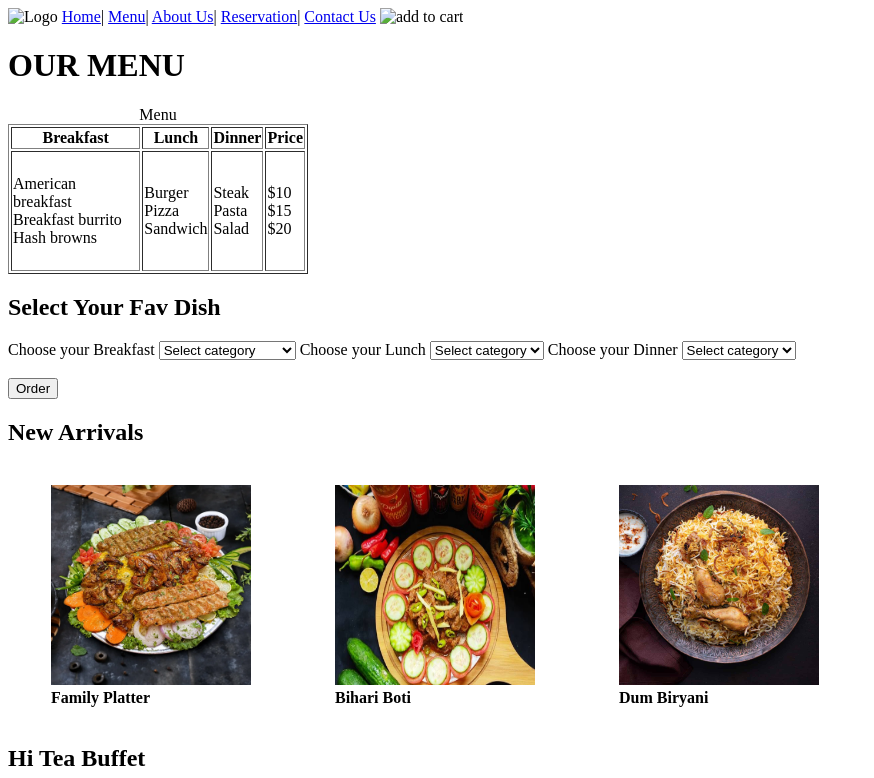
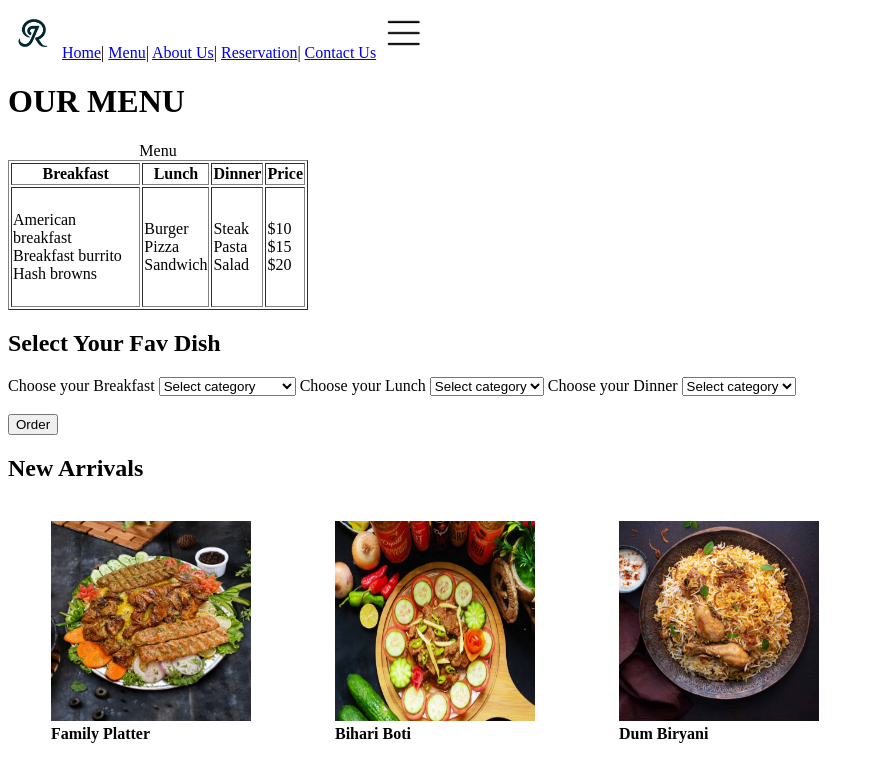
Before and after one commit to Beenish16/R-Jweb, a plain HTML site: page menu.html in a window 1280 px wide. Shown: the top 778 px of the page, without its empty margins (0-874 px from the left). Drawn offline with Linux system fonts and the light colour scheme.

Commit message:
Initial commit - Upload restaurant website project

```diff
--- a/menu.html
+++ b/menu.html
@@ -10,13 +10,13 @@
 <body>
 
     <nav>
-        <img src="/images/logo res.webp" alt="Logo" width="50" height="50">
+        <img src="/images/RJ.jpg" alt="Logo" width="50" height="50">
         <a href="index.html">Home</a>|
         <a href="menu.html">Menu</a>|
         <a href="about.html">About Us</a>|
         <a href="reservation.html">Reservation</a>|
         <a href="contact.html">Contact Us</a>
-        <img src="/images/menuicon.jpg" alt="add to cart" width="50" height="50">
+        <img src="/images/sidebar.png" alt="menu icon" width="50" height="50">
     </nav>
 
     <h1>OUR MENU</h1>
```
Also changed, not shown: about.html (+2 -2 lines), contact.html (+2 -2 lines), reservation.html (+2 -2 lines).
